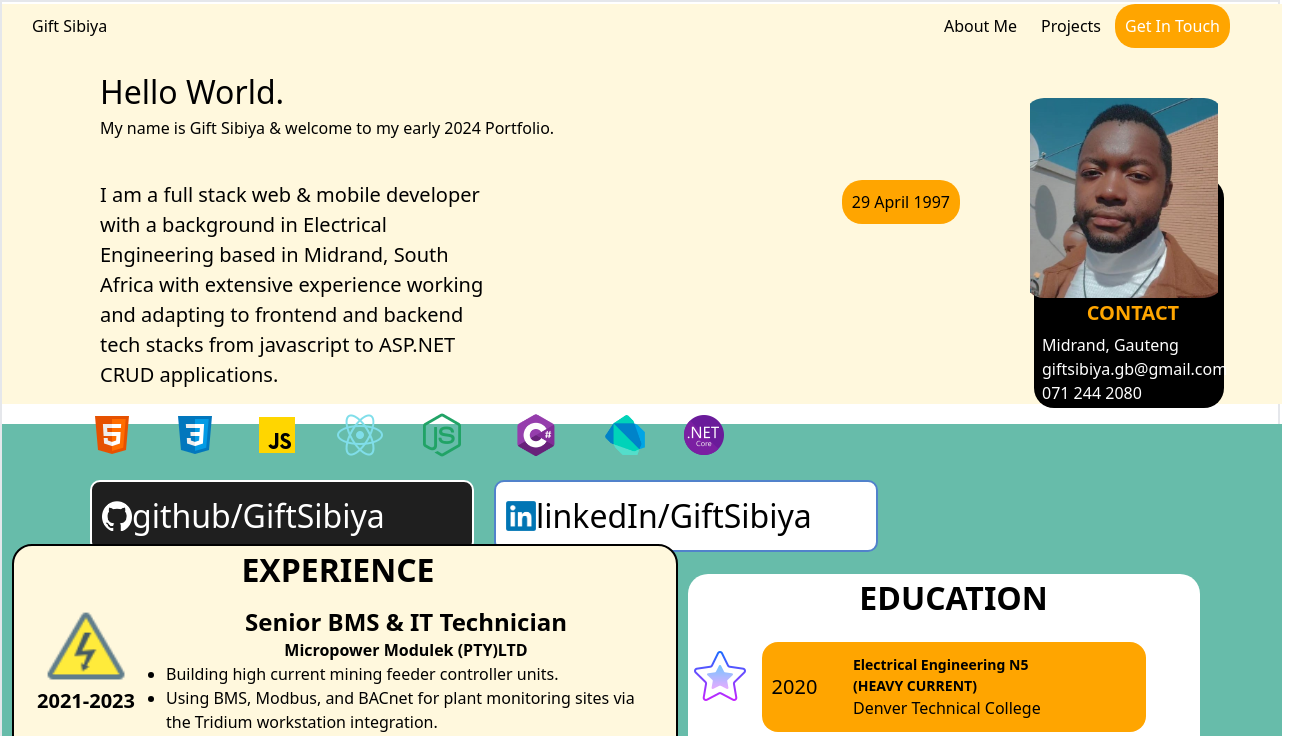
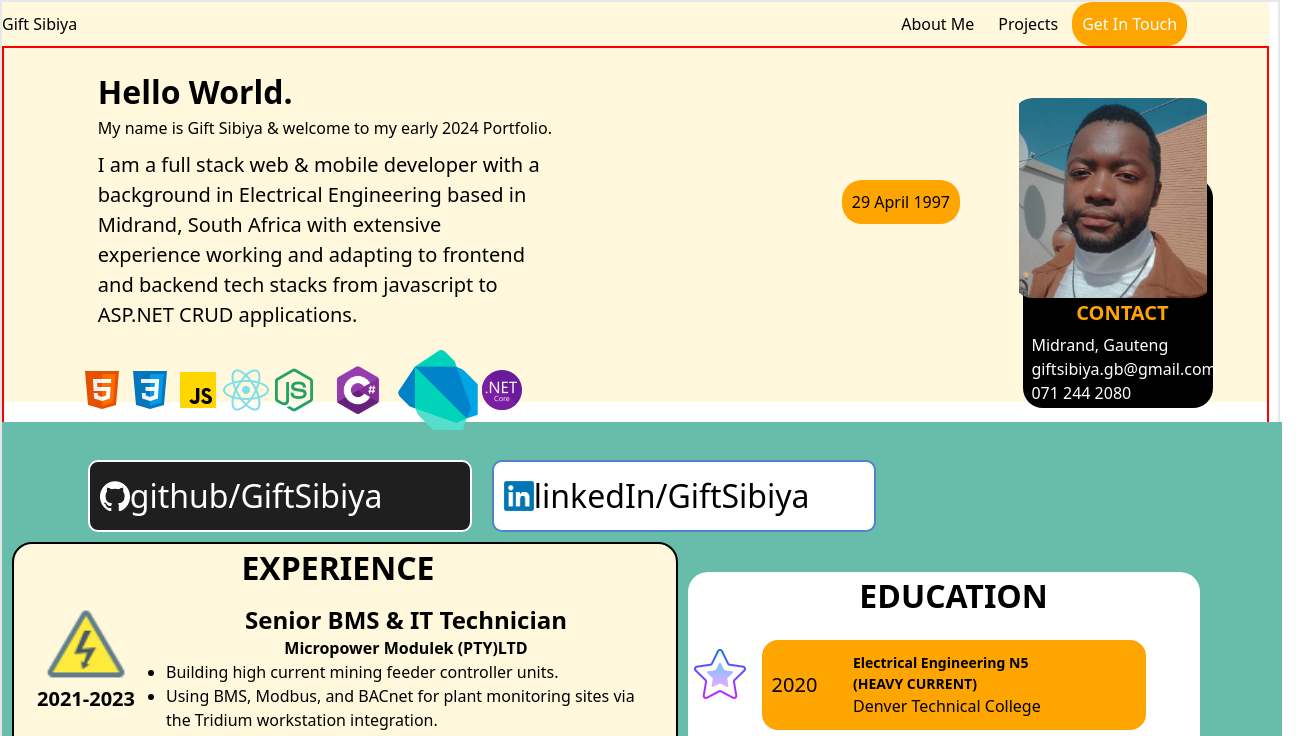
Before and after one commit to GiftSibiya/GiftSibiya, a React (Create React App) app: page / in a window 1280 px wide. Shown: the top 736 px of the page, 1312 px wide, since content can reach past the window. Built offline with nearby package versions, Linux system fonts and the light colour scheme.

Commit message:
Header CSS Integration

```diff
--- /dev/null
+++ b/src/sections/header/Header.css
@@ -0,0 +1,93 @@
+.mainSection {
+  height: 400px;
+  width: 99vw;
+  background-color: #fff8dd;
+}
+
+/* NAVBAR SECTION */
+.navSection {
+  display: flex;
+  justify-content: space-between;
+  align-items: center;
+}
+.nav--Links {
+  display: flex;
+  justify-content: space-around;
+  width: 300px;
+  margin-right: 80px;
+}
+.nav--Item {
+  padding: 10px;
+  cursor: pointer;
+}
+.nav--Item__Btn {
+  padding: 10px;
+  cursor: pointer;
+  background-color: orange;
+  border-radius: 20px;
+  color: white;
+}
+.headerParagraph__con {
+  display: flex;
+  justify-content: space-around;
+  border: 2px solid red;
+}
+.headerParagraph__Intro {
+  padding: 20px;
+}
+.headerParagraph__heading {
+  font-weight: bold;
+  font-size: 2rem;
+  margin-left: 20px;
+}
+.headerParagraph__tagline {
+  margin-left: 20px;
+}
+.headerParagraph__bio {
+  width: 450px;
+  margin-top: 10px;
+  font-size: 20px;
+  margin-left: 20px;
+}
+.headerStack__con {
+  display: flex;
+  flex-direction: column;
+}
+.headerStack__icons {
+  display: flex;
+  width: 50vw;
+  justify-content: space-between;
+  margin-left: 20px;
+  margin: 10px 0px;
+}
+.headerStack__icons {
+  object-fit: contain;
+  max-width: 80px;
+}
+.headerStack__socials {
+  display: flex;
+}
+.headerStack__socials__git {
+  display: flex;
+  width: 30vw;
+  margin: 10px 10px;
+  cursor: pointer;
+  align-items: center;
+  border-radius: 10px;
+  padding: 10px;
+  text-decoration: none;
+  background: #1f1f1f;
+  border: 2px solid white;
+}
+.headerStack__socials__linkedIn {
+  display: flex;
+  width: 30vw;
+  margin: 10px 10px;
+  cursor: pointer;
+  align-items: center;
+  border-radius: 10px;
+  padding: 10px;
+  text-decoration: none;
+  background: white;
+  border: 2px solid #5182cb;
+}
--- a/src/sections/header/Header.jsx
+++ b/src/sections/header/Header.jsx
@@ -3,7 +3,7 @@ import React from "react";
 //*//
 
 // File Imports //
-
+import "./Header.css";
 //*//
 
 // Icon Asset Imports //
@@ -22,105 +22,62 @@ import DotNet from "../../assets/icons/dotNET.png";
 //--//
 
 function Header() {
-  function scrollToSection(sectionId, event) {
-    event.preventDefault(); // Prevent the default behavior of the anchor tag
-
-    const section = document.getElementById(sectionId);
-    if (section) {
-      section.scrollIntoView({ behavior: "smooth" });
-    }
-  }
-
   return (
     <>
-      <section className="scroll-smooth h-[400px] w-[100vw] bg-[#fff8dd]">
-        <nav className="flex justify-between items-center mt-[2px] mx-[30px] w-screen">
+      <section className="mainSection">
+        <nav className="navSection">
           <div className="">
             <h3>Gift Sibiya</h3>
           </div>
 
-          <div className="flex w-[300px] mr-[80px] justify-around">
-            <a
-              href="#aboutMeSection"
-              onClick={(e) => scrollToSection("aboutMeSection", e)}
-              className="p-[10px] cursor-pointer"
-            >
-              {" "}
+          <div className="nav--Links">
+            <a href="null" className="nav--Item">
               About Me
             </a>
-            <a
-              href="#projectsSection"
-              onClick={(e) => scrollToSection("projectsSection", e)}
-              className=" p-[10px] cursor-pointer "
-            >
-              {" "}
+            <a href="#null" className=" nav--Item">
               Projects
             </a>
-            <a
-              href="#getInTouchSection"
-              onClick={(e) => scrollToSection("getInTouchSection", e)}
-              className=" p-[10px] cursor-pointer bg-[orange] rounded-[20px] text-white "
-            >
+            <a href="null" className="nav--Item__Btn ">
               {" "}
               Get In Touch
             </a>
           </div>
         </nav>
 
-        <div className="flex  justify-around">
-          <div className="p-[20px]">
-            <h2 className="text-[2rem] ml-[20px]">Hello World.</h2>
-            <h2 className="ml-[20px]">
+        <div className="headerParagraph__con">
+          <div className="headerParagraph__Intro">
+            <h2 className="headerParagraph__heading">Hello World.</h2>
+            <h2 className="headerParagraph__tagline">
               My name is Gift Sibiya & welcome to my early 2024 Portfolio.
             </h2>
-            <p className="w-[250px] ml-[20px] sm:w-[400px] mt-[40px] md:text-[20px]  text-[15px]">
+            <p className="headerParagraph__bio">
               I am a full stack web & mobile developer with a background in
               Electrical Engineering based in Midrand, South Africa with
               extensive experience working and adapting to frontend and backend
               tech stacks from javascript to ASP.NET CRUD applications.
             </p>
-            <div className="flex flex-col ">
-              <div className="flex w-[50vw] justify-between ml-2 my-[10px]">
-                <img
-                  className="object-contain max-w-[60px]"
-                  src={html}
-                  alt=""
-                />
-                <img className="object-contain max-w-[60px]" src={css} alt="" />
-                <img
-                  className="object-contain max-w-[60px]"
-                  src={javaScript}
-                  alt=""
-                />
-                <img
-                  className="object-contain max-w-[60px]"
-                  src={react}
-                  alt=""
-                />
-                <img
-                  className="object-contain max-w-[60px]"
-                  src={node}
-                  alt=""
-                />
-                <img className="object-contain w-[70px] " src={csharp} alt="" />
-                <img className="object-contain w-[40px] " src={dart} alt="" />
-                <img
-                  className="object-contain max-w-[60px]"
-                  src={DotNet}
-                  alt=""
-                ></img>
+            <div className="headerStack__con ">
+              <div className="headerStack__icons">
+                <img className="headerStack__icons" src={html} alt="" />
+                <img className="headerStack__icons" src={css} alt="" />
+                <img className="headerStack__icons" src={javaScript} alt="" />
+                <img className="headerStack__icons" src={react} alt="" />
+                <img className="headerStack__icons" src={node} alt="" />
+                <img className="headerStack__icons" src={csharp} alt="" />
+                <img className="headerStack__icons" src={dart} alt="" />
+                <img className="headerStack__icons" src={DotNet} alt="" />
               </div>
-              <div className="flex  w-screem ">
+              <div className="headerStack__socials ">
                 <a
                   href="https://github.com/GiftSibiya"
-                  className="flex cursor-pointer items-center w-[30vw] mx-[10px] p-[10px] rounded-[10px]  text-decoration-none bg-[#1f1f1f] border-[2px] border-white "
+                  className="headerStack__socials__git "
                 >
                   <img className="w-[25px] sm:w-[30px]" src={github} alt="" />
                   <p className="text-white text-[2.5vw]">github/GiftSibiya</p>
                 </a>
                 <a
                   href="https://www.linkedin.com/in/gift-sibiya-38134a21b/"
-                  className="flex cursor-pointer items-center w-[30vw] mx-[10px] p-[10px] rounded-[10px] text-decoration-none bg-white border-[2px] border-[#5182cb]"
+                  className="headerStack__socials__linkedIn"
                 >
                   <img className="w-[25px] sm:w-[30px]" src={linkedIn} alt="" />
                   <p className="text-black text-[2.5vw]">linkedIn/GiftSibiya</p>
```
